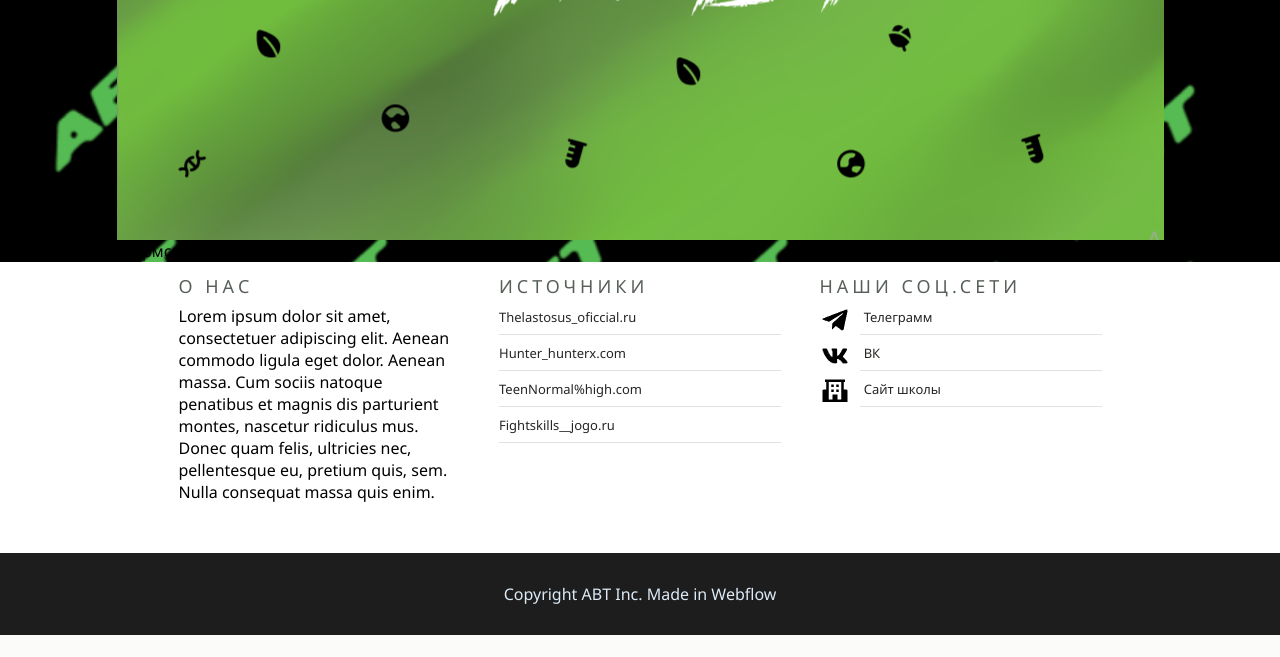
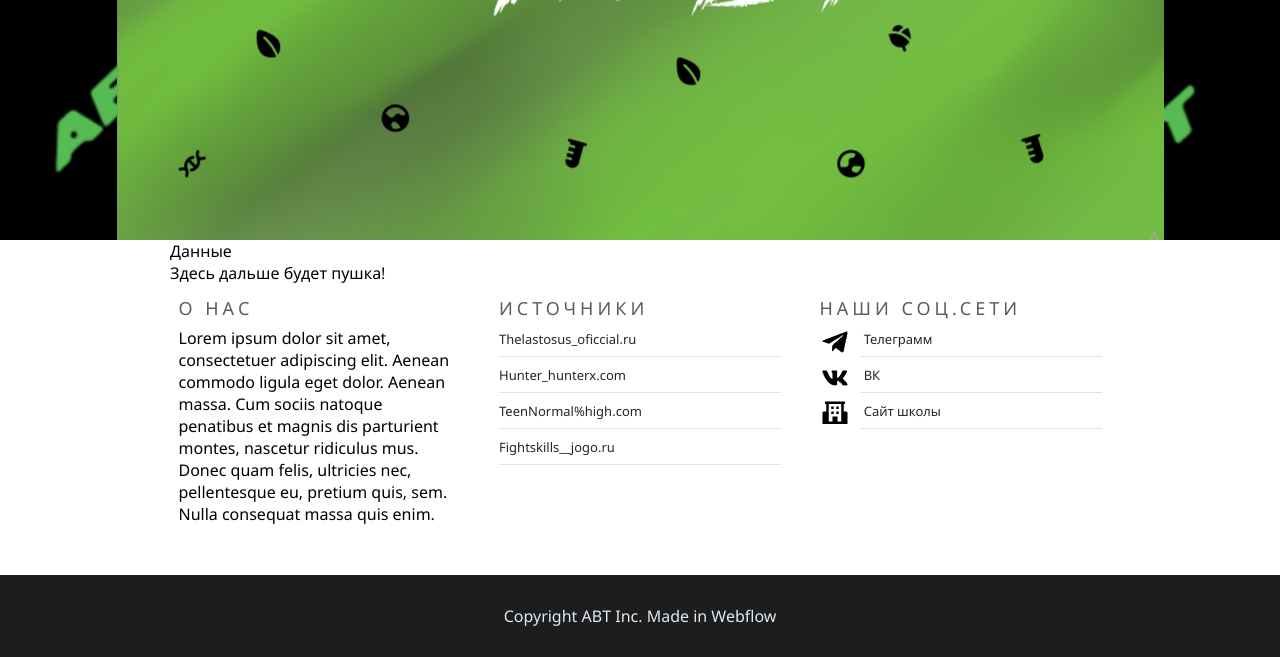
Before and after one commit to Annet0o0/10_proekt, a Flask app: page /data in a window 1280 px wide. Shown: the part 536-1193 px from the top of the page. Before the commit the page ends 1171 px from the top, so only its background shows below. Run offline with Flask 3, Linux system fonts and the light colour scheme.

Commit message:
ru lang + data page improvement

```diff
--- a/templates/base.html
+++ b/templates/base.html
@@ -1,5 +1,5 @@
 <!DOCTYPE html>
-<html lang="en">
+<html lang="ru">
 <head>
     <meta charset="UTF-8">
     <meta name="viewport" content="width=device-width, initial-scale=1.0">
--- a/templates/data.html
+++ b/templates/data.html
@@ -2,5 +2,10 @@
 
 {% block title %}Данные о воде Пермского края{% endblock %}
 {% block content %}
-<h1>Данные о воде Пермского края</h1>
+<section class="about">
+    <div class="container">
+        <h3 class="title">Данные</h3>
+        <p class="description">Здесь дальше будет пушка!</p>
+    </div>
+</section>
 {% endblock %}
```
